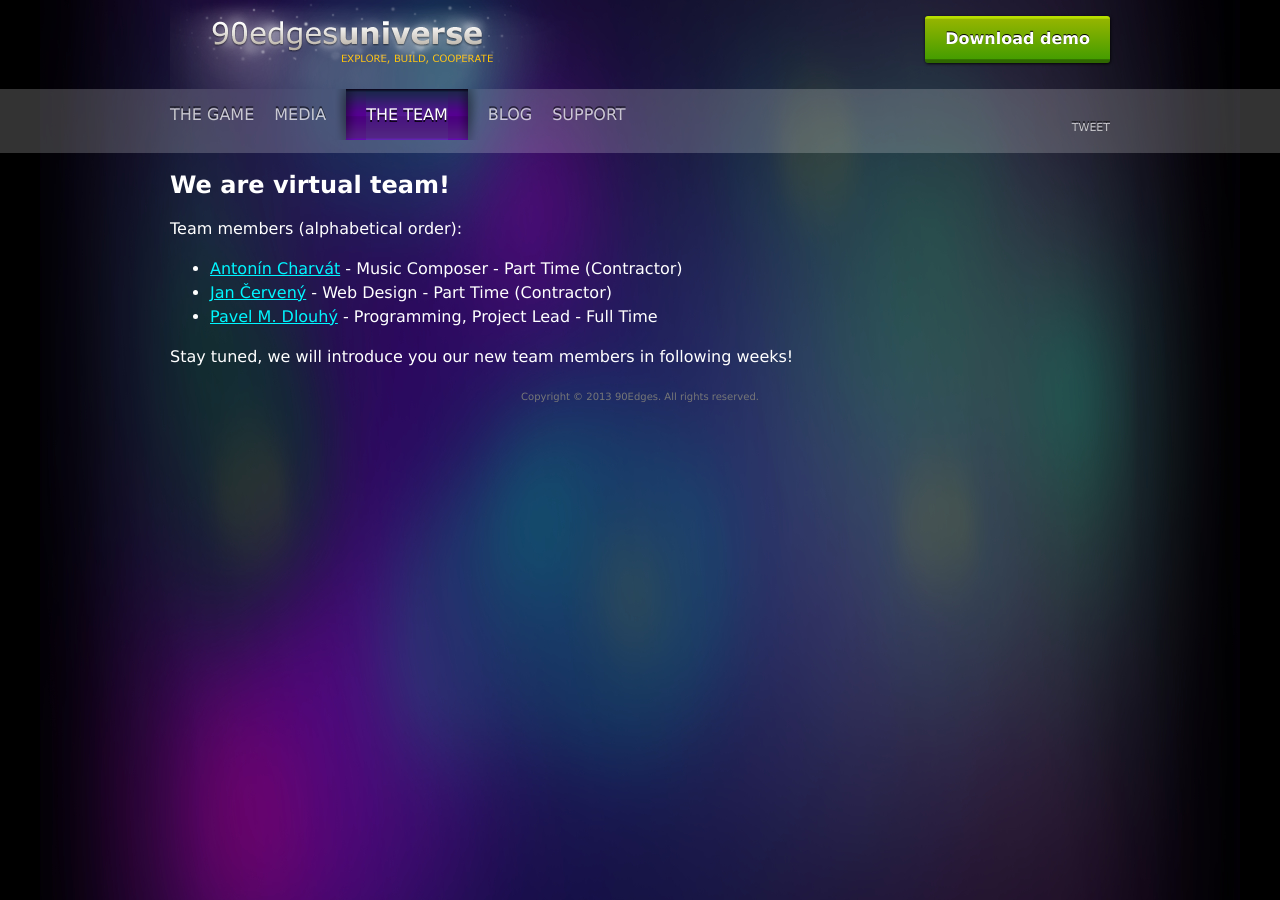
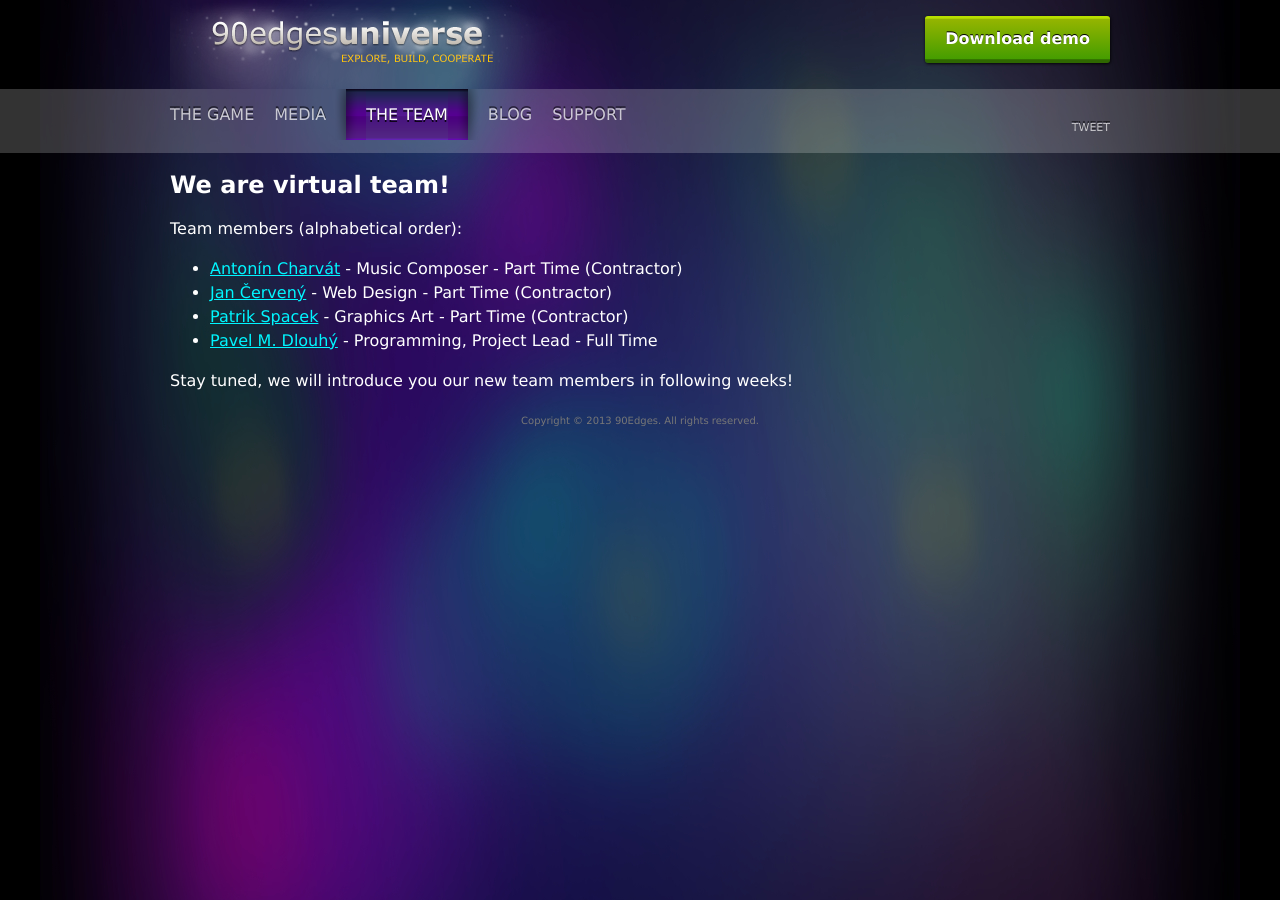
Before and after one commit to 90edges/90edges-web, a Jekyll site: the page built from universe/team/index.html, in a window 1280 px wide. Built offline with Jekyll 4.4.1, drawn with Linux system fonts in a browser that asks for light colours; comment, search, counter and statistics services are not loaded.

Commit message:
add Patrik into a team

```diff
--- a/universe/team/index.html
+++ b/universe/team/index.html
@@ -15,8 +15,8 @@ menuitem: "the_team"
                     <li><a href="http://www.jancerveny.net">Jan Červený</a> - Web Design - Part Time (Contractor)</li>
                     <!-- <li>Jana Šmatová - Quality Assurance - Part Time (Contractor)</li>
                     <li>Josef Čečerle - Game Design - Part Time (Contractor)</li>
-                    <li>Marek Suchovský - Graphics Art - Part Time (Contractor)</li>
-                    <li>Patrik Špaček - Graphics Art - Part Time (Contractor)</li> -->
+                    <li>Marek Suchovský - Graphics Art - Part Time (Contractor)</li> -->
+                    <li><a href="http://patrikspacek.blogspot.com/">Patrik Spacek</a> - Graphics Art - Part Time (Contractor)</li>
                     <li><a href="http://www.paveldlouhy.com">Pavel M. Dlouhý</a> - Programming, Project Lead - Full Time</li>
                 </ul>
                 Stay tuned, we will introduce you our new team members in following weeks!
```
